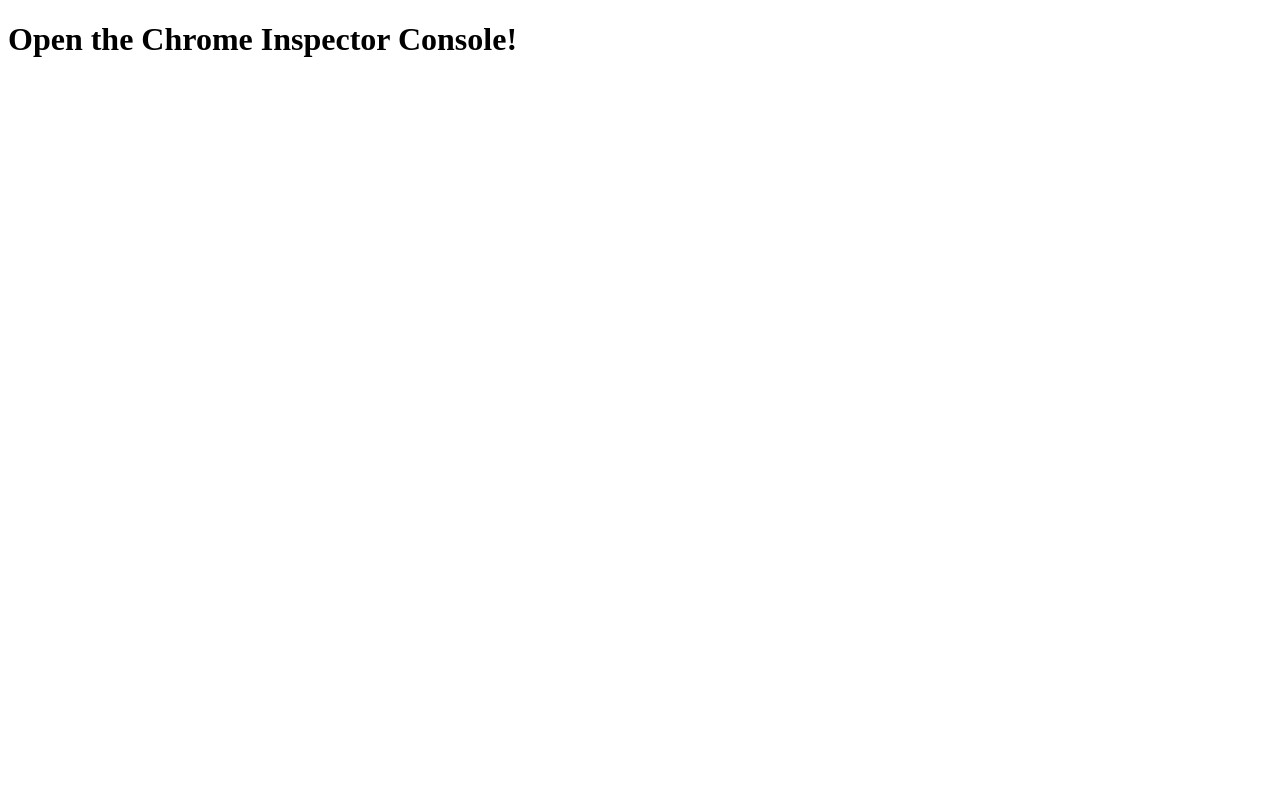
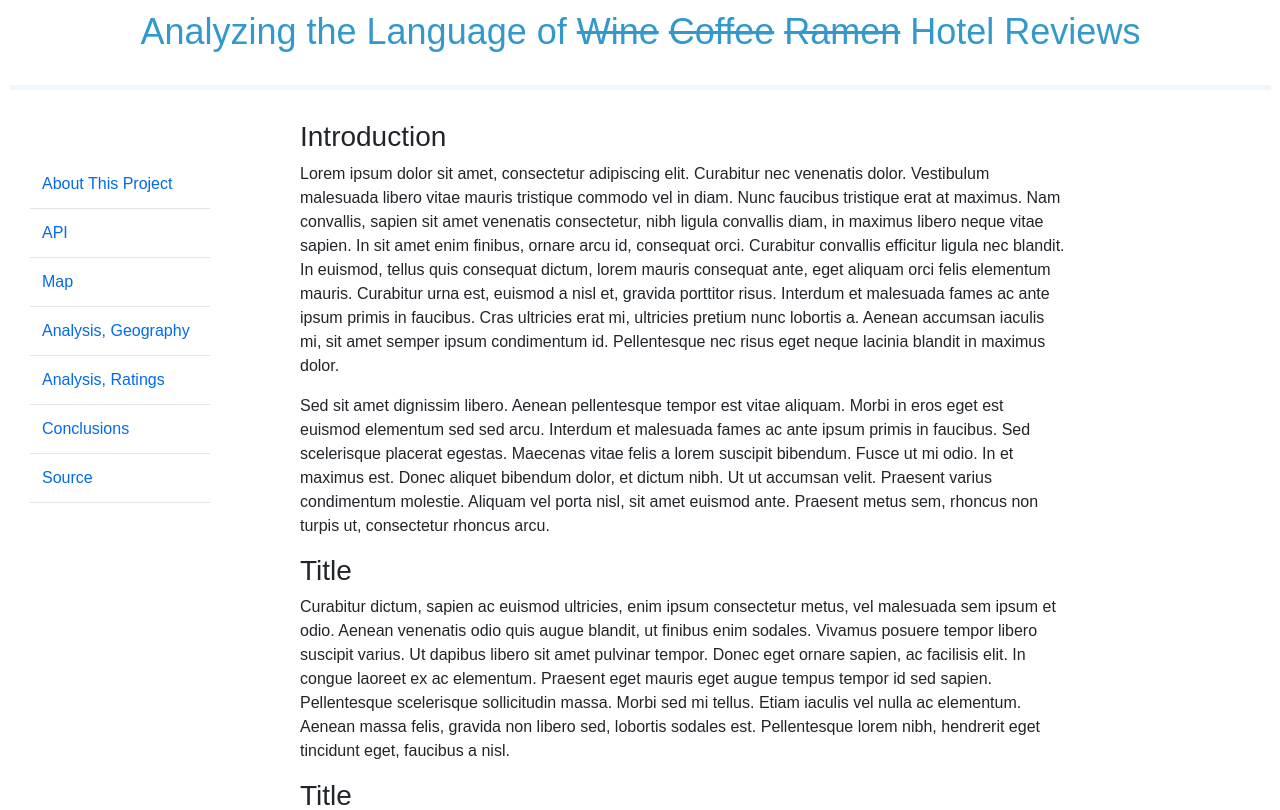
Before and after one commit to ShimsyV/Tripadvisor_review, a Python web app: template templates/index.html in a window 1280 px wide. Before the commit the page ends 57 px from the top, so only its background shows below. Run offline with Jinja, Linux system fonts and the light colour scheme; the template is opened without the code that fills it, so the values that code supplies are empty; some libraries are stand-ins or nearby versions.

Commit message:
Root html page inserted

```diff
--- a/templates/index.html
+++ b/templates/index.html
@@ -1,17 +1,79 @@
-<!DOCTYPE html>
-<html lang="en">
+<html lang="en-us">
 
 <head>
-    <meta charset="UTF-8">
-    <meta name="viewport" content="width=device-width, initial-scale=1.0">
-    <meta http-equiv="X-UA-Compatible" content="ie=edge">
-    <title>Python to JavaScript</title>
+<style>
+    html {
+        scroll-behavior: smooth;
+    }
+</style>
+
+  <meta charset="UTF-8">
+  <title>Project Whine</title>
+  <!-- bootstrap stylesheet -->
+  <link rel="stylesheet" href="https://stackpath.bootstrapcdn.com/bootstrap/4.3.1/css/bootstrap.min.css"
+    integrity="sha384-ggOyR0iXCbMQv3Xipma34MD+dH/1fQ784/j6cY/iJTQUOhcWr7x9JvoRxT2MZw1T" crossorigin="anonymous">
+
+  <!-- <link rel="stylesheet" href="{{url_for('static', filename='css/style.css')}}"> -->
+  <link rel="stylesheet" href="static/css/style.css">
+  <script src="https://cdn.plot.ly/plotly-latest.min.js"></script>
 </head>
 
 <body>
 
-    <h1>Open the Chrome Inspector Console!</h1>
-    <script src="hello-variable-world.js"></script>
+
+  <!-- HEADER -->
+<div id="container">
+	<div id="header-container">
+		<section class="header">
+			<h1 class="display-4"> Analyzing the Language of <strike>Wine</strike> <strike>Coffee</strike> <strike>Ramen</strike> Hotel Reviews </h1>
+		</section>
+		<section class="header2">
+
+		</section>
+	</div>
+
+
+  <!-- SIDE MENU -->
+<nav class="menu">
+	<ul>
+		<li><a href="http://www.website.org/index.html">About This Project</a></li>
+		<li><a href="http://www.website.org/api">API</a></li>
+		<li><a href="http://www.website.org/map.html">Map</a></li>
+		<li><a href="http://www.website.org/geography.html">Analysis, Geography</a></li>
+		<li><a href="http://www.website.org/rating.html">Analysis, Ratings</a></li>
+		<li><a href="http://www.website.org/conclusions.html">Conclusions</a></li>
+		<li><a href="http://www.website.org/source.html">Source</a></li>
+
+	</ul>
+</nav>
+
+
+  <!-- BODY TEXT -->
+
+<section class="main">
+	<h3>Introduction</h3>
+	<p>
+	Lorem ipsum dolor sit amet, consectetur adipiscing elit. Curabitur nec venenatis dolor. Vestibulum malesuada libero vitae mauris tristique commodo vel in diam. Nunc faucibus tristique erat at maximus. Nam convallis, sapien sit amet venenatis consectetur, nibh ligula convallis diam, in maximus libero neque vitae sapien. In sit amet enim finibus, ornare arcu id, consequat orci. Curabitur convallis efficitur ligula nec blandit. In euismod, tellus quis consequat dictum, lorem mauris consequat ante, eget aliquam orci felis elementum mauris. Curabitur urna est, euismod a nisl et, gravida porttitor risus. Interdum et malesuada fames ac ante ipsum primis in faucibus. Cras ultricies erat mi, ultricies pretium nunc lobortis a. Aenean accumsan iaculis mi, sit amet semper ipsum condimentum id. Pellentesque nec risus eget neque lacinia blandit in maximus dolor.
+	</p>
+	<p>
+	Sed sit amet dignissim libero. Aenean pellentesque tempor est vitae aliquam. Morbi in eros eget est euismod elementum sed sed arcu. Interdum et malesuada fames ac ante ipsum primis in faucibus. Sed scelerisque placerat egestas. Maecenas vitae felis a lorem suscipit bibendum. Fusce ut mi odio. In et maximus est. Donec aliquet bibendum dolor, et dictum nibh. Ut ut accumsan velit. Praesent varius condimentum molestie. Aliquam vel porta nisl, sit amet euismod ante. Praesent metus sem, rhoncus non turpis ut, consectetur rhoncus arcu.
+	</p>
+	<h3>Title</h3>
+	<p>
+	Curabitur dictum, sapien ac euismod ultricies, enim ipsum consectetur metus, vel malesuada sem ipsum et odio. Aenean venenatis odio quis augue blandit, ut finibus enim sodales. Vivamus posuere tempor libero suscipit varius. Ut dapibus libero sit amet pulvinar tempor. Donec eget ornare sapien, ac facilisis elit. In congue laoreet ex ac elementum. Praesent eget mauris eget augue tempus tempor id sed sapien. Pellentesque scelerisque sollicitudin massa. Morbi sed mi tellus. Etiam iaculis vel nulla ac elementum. Aenean massa felis, gravida non libero sed, lobortis sodales est. Pellentesque lorem nibh, hendrerit eget tincidunt eget, faucibus a nisl.
+	</p>
+
+	<h3>Title</h3>
+	<p>
+	Nullam felis mauris, convallis in augue ut, vehicula suscipit odio. Class aptent taciti sociosqu ad litora torquent per conubia nostra, per inceptos himenaeos. Nullam tincidunt nisi sed tincidunt commodo. Sed eget imperdiet nunc. Sed volutpat justo ante, quis accumsan justo pulvinar in. In posuere, libero ac finibus viverra, sem ligula facilisis elit, et rhoncus elit arcu et nisl. Vivamus sed eros vulputate, porttitor felis vitae, tempor felis. Curabitur dignissim non sem at pharetra. In iaculis egestas vehicula.
+	</p>
+
+</section>
+
+<div id="push">
+</div>
+</div>
+
+
 </body>
-
 </html>
--- /dev/null
+++ b/templates/static/css/style.css
@@ -0,0 +1,162 @@
+html, body{
+	font-family:'Ubuntu',Franklin Gothic,sans-serif;
+	height: 100%;
+
+}
+
+#header-container {
+	/*background-color: #e8f0f9;*/
+	width: 98.5%;
+	height: 80px;
+	margin-top: 10px;
+	margin-left: 10px;
+	margin-right: 10px;
+	border-bottom: 5px solid #f1f6fb;
+}
+
+}
+
+.header {
+	position: absolute;
+	top: 5%;
+	left: 20px;
+
+}
+
+.header2 {
+	position: absolute;
+	top: 1%;
+	right: 20px;
+	float: right;
+}
+
+
+.display-4 {
+	color: #3399cc;
+	margin-bottom: -15px;
+	font-size: 36px;
+	text-align : center;
+}
+
+
+.h3 {
+	color: #3399cc;
+	margin-bottom: -15px;
+}
+
+.p {
+	color: #262261;
+}
+
+.menu ul {
+	position: absolute;
+	top: 20%;
+	left: 30px;
+    width:180px;
+    list-style-type:none;
+    list-style-position:outside;
+    margin:0px;
+    padding:0px;
+    text-decoration: none;
+}
+.menu li{
+    padding:12px;
+    border-bottom:1px solid #e5e5e8;
+    position:relative;
+    text-decoration: none;
+    color: #3a71b8;
+}
+
+.menu li a:link{
+    position:relative;
+    text-decoration: none;
+    color: #0369ed;
+}
+
+.menu li a:visited{
+    position:relative;
+    text-decoration: none;
+    color: #46658d;
+}
+
+.menu li a:hover, a:active{
+    position:relative;
+    text-decoration: none;
+    color: #000066;
+}
+
+
+/*.menu li a:active{
+    position:relative;
+    text-decoration: none;
+    color: #000066;*/
+}
+
+ul {
+    color: #333366;
+}
+li{
+    color: #333366;
+}
+
+.main {
+	position: absolute;
+	top: 15%;
+	left: 300px;
+	width : 60%;
+	text-align : left;
+
+}
+
+.link{
+	color:yellow;
+}
+
+
+table{
+	border-collapse:collapse;
+	color: #000099
+}
+
+td{
+	border:1px solid #000066;
+	padding:15px;
+}
+
+tr:first-child
+{
+	font-weight:bold;
+}
+
+/*.footer {
+	position : absolute;
+	top: 110%;
+	font-size: 12px;
+	width: 100%;
+	text-align : center;
+	color: #000066;
+	padding-bottom: 10px;
+
+}*/
+
+#statistics {
+	margin-top: 20px;
+}
+
+#container {
+    min-height: 100%;
+    height: auto !important;
+    height: 100%;
+    margin: 0 auto -30px;
+}
+#footer, #push {
+    height: 30px;
+    clear: both;
+    text-align: center;
+    color: #000066;
+    font-size: 12px;
+    display: block;
+    position: fixed;
+    z-index: 10000;
+    width: 100%;
+}
```
